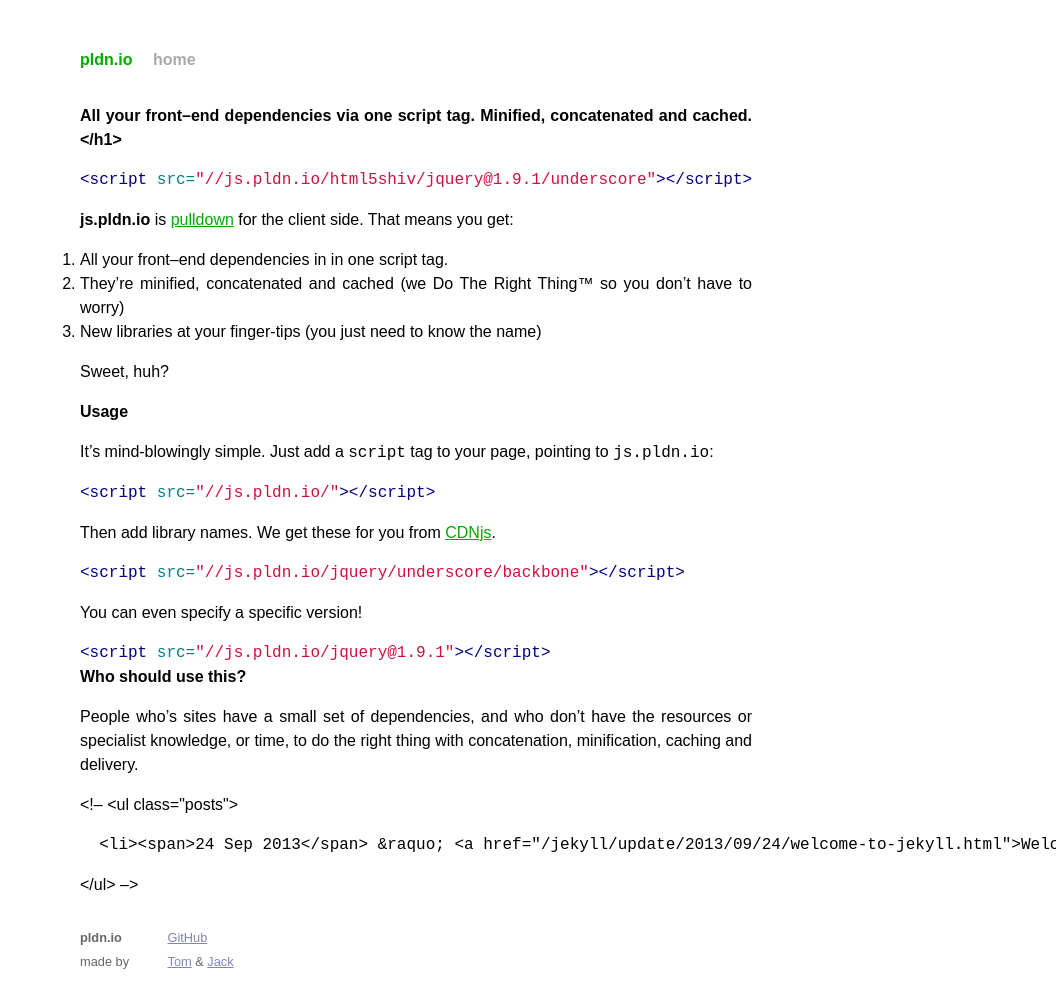
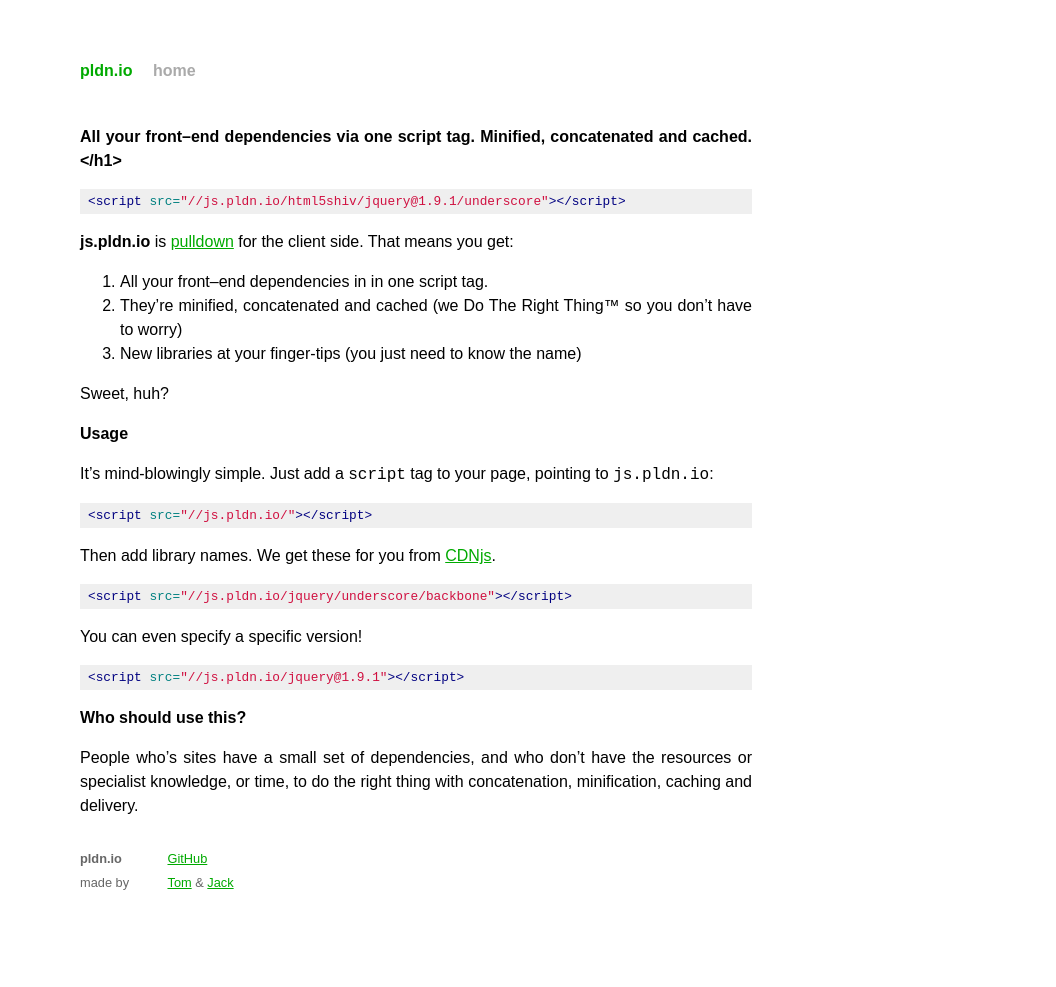
Before and after one commit to phuu/pldn.io-site, a Jekyll site: the page built from index.md, in a window 1280 px wide. Shown: the whole page, without its empty margins (224-1280 px from the left). Built offline with Jekyll 4.4.1, drawn with Linux system fonts in a browser that asks for light colours; Markdown is read by kramdown in place of the engine named in the settings; after the commit the page ends 948 px from its top, so only the background shows below that.

Commit message:
Style tweaks & fixes.

````diff
--- a/css/main.css
+++ b/css/main.css
@@ -6,13 +6,17 @@
 
 /* Global Reset */
 * {
-  margin: 0;
-  padding: 0;
+  -webkit-box-sizing: border-box;
+  -moz-box-sizing: border-box;
+  -ms-box-sizing: border-box;
+  box-sizing: border-box;
 }
 
 html, body { height: 100%; }
 
 body {
+  margin: 0;
+  padding: 0;
   background-color: #FFF;
   font: 16px/1.5 "Ratio", sans-serif;
   text-align: center;
@@ -26,7 +30,7 @@ p { margin: 1em 0; }
 
 a         { color: #0a0; }
 a:hover   { color: #000; }
-a:visited { color: #a0a; }
+a:visited { color: #4a4; }
 
 /*****************************************************************************/
 /*
@@ -103,10 +107,6 @@ ul.posts span {
   margin-right: 3em;
 }
 
-.site .footer .contact a {
-  color: #8085C1;
-}
-
 .site .footer .rss {
   margin-top: 1.1em;
   margin-right: -.2em;
@@ -130,9 +130,10 @@ ul.posts span {
 }
 
 .post pre {
+}
+pre code {
   padding: 0.5rem 0.625em;
-}
-.post code {
+  font-size: 80%;
 }
 
 .post pre code {
--- a/css/syntax.css
+++ b/css/syntax.css
@@ -1,3 +1,4 @@
+.highlight { background: #efefef; }
 .hll { background-color: #ffffcc }
 .c { color: #999988; font-style: italic } /* Comment */
 .err { color: #a61717; background-color: #e3d2d2 } /* Error */
--- a/index.md
+++ b/index.md
@@ -1,6 +1,6 @@
 ---
 layout: default
-title: Your New Jekyll Site
+title: pldn.io
 ---
 
 # All your front–end dependencies via one script tag. Minified, concatenated and cached.</h1>
@@ -38,12 +38,12 @@ You can even specify a specific version!
 <script src="//js.pldn.io/jquery@1.9.1"></script>
 ```
 
-### Who should use this?
+## Who should use this?
 
 People who's sites have a small set of dependencies, and who don't have the resources or specialist knowledge, or time, to do the right thing with concatenation, minification, caching and delivery.
 
-  <!-- <ul class="posts">
-    {% for post in site.posts %}
-      <li><span>{{ post.date | date_to_string }}</span> &raquo; <a href="{{ post.url }}">{{ post.title }}</a></li>
-    {% endfor %}
-  </ul> -->
+<!-- <ul class="posts">
+  {% for post in site.posts %}
+    <li><span>{{ post.date | date_to_string }}</span> &raquo; <a href="{{ post.url }}">{{ post.title }}</a></li>
+  {% endfor %}
+</ul> -->
````
